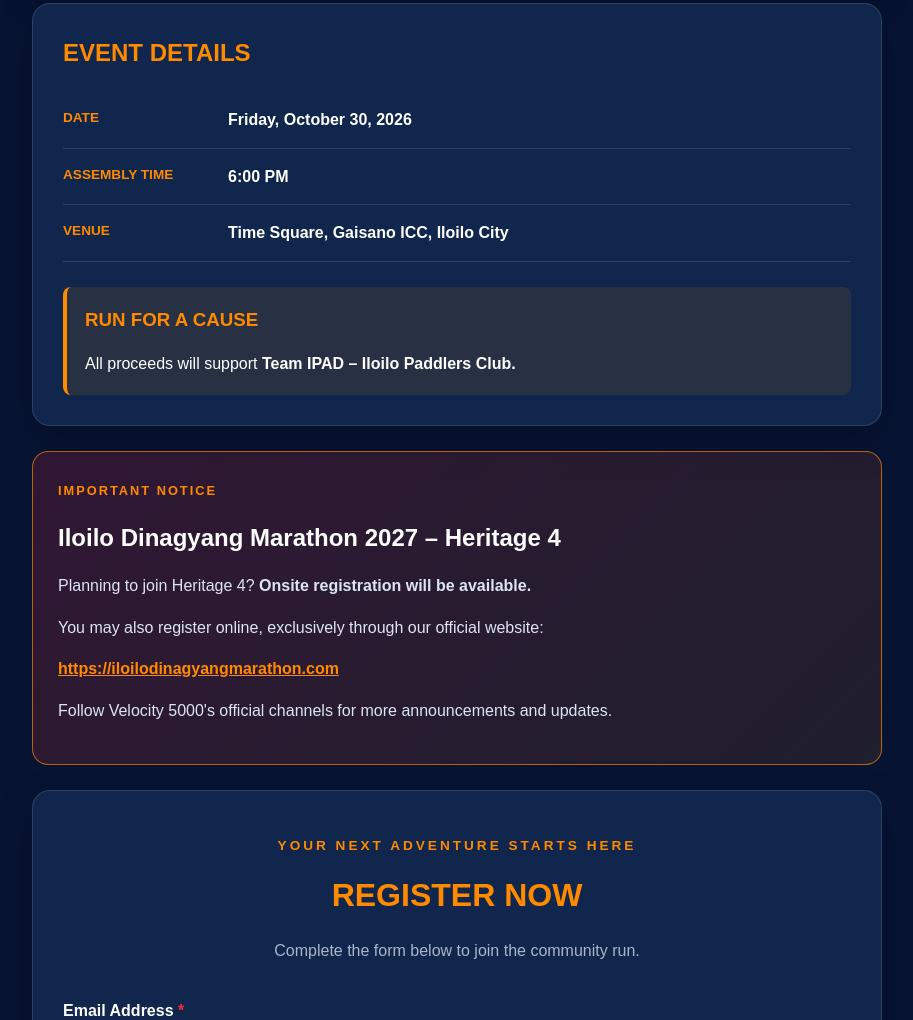
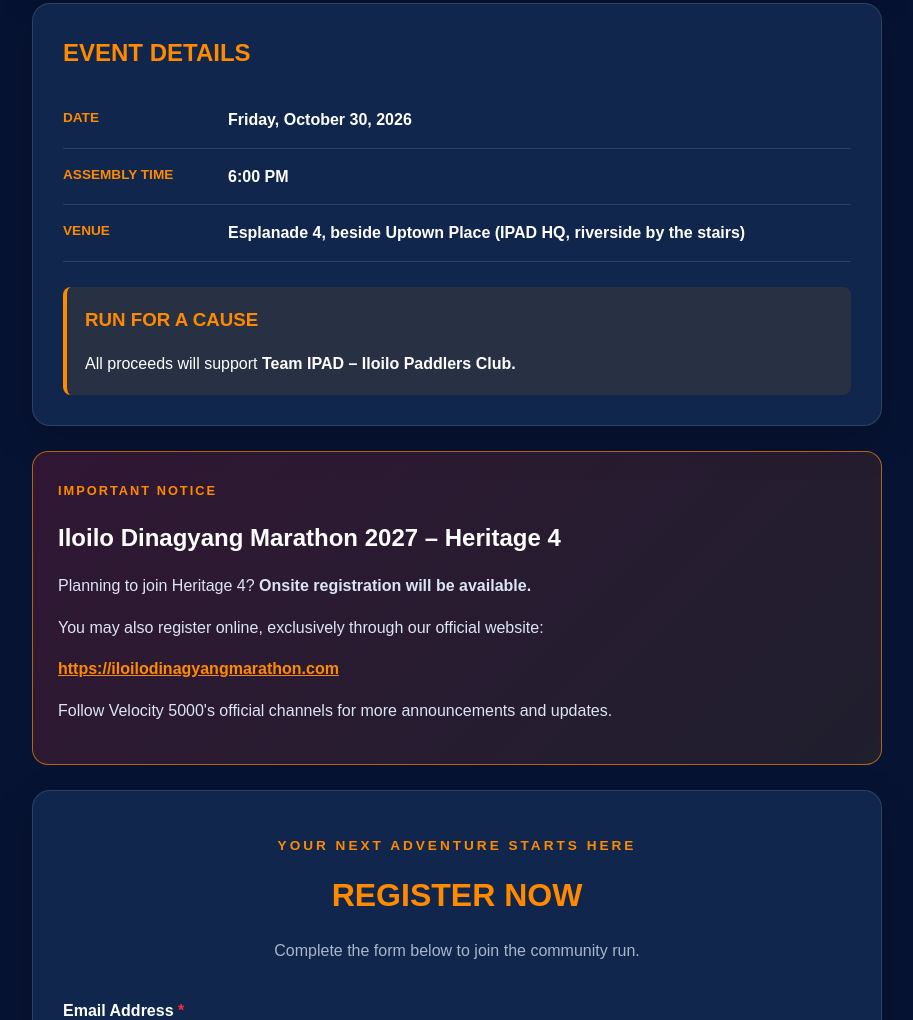
Before and after one commit to velocity5000/halloween-community-run, a plain HTML site: page index.html in a window 1280 px wide. Shown: the part 1139-2159 px from the top of the page, without its empty margins (183-1096 px from the left). Drawn offline with Linux system fonts and the light colour scheme.

Commit message:
Updated venue

```diff
--- a/index.html
+++ b/index.html
@@ -86,7 +86,7 @@
                 <span class="detail-label">VENUE</span>
 
                 <span class="detail-value">
-                    Time Square, Gaisano ICC, Iloilo City
+                    Esplanade 4, beside Uptown Place (IPAD HQ, riverside by the stairs)
                 </span>
 
             </div>
```
Also changed, not shown: 1 other file.
